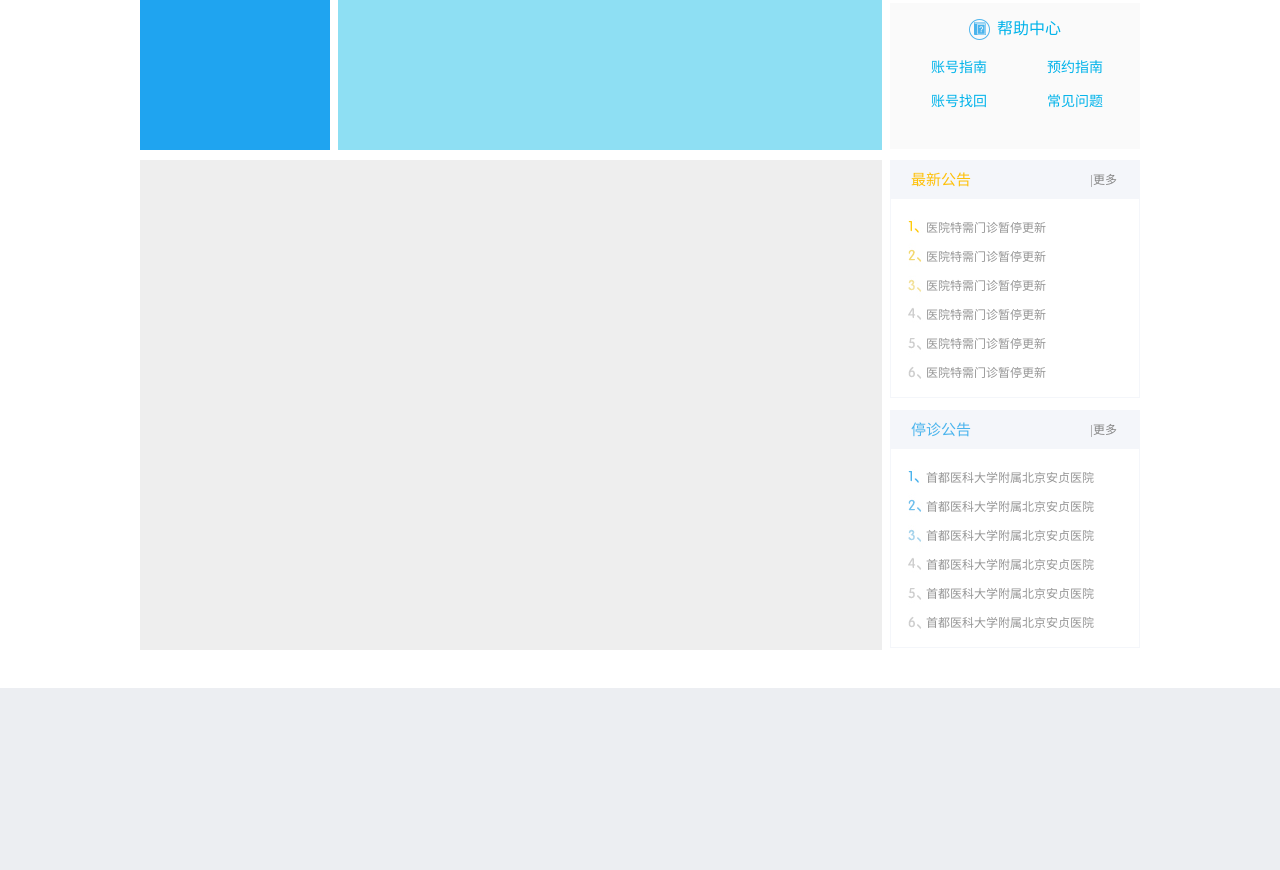
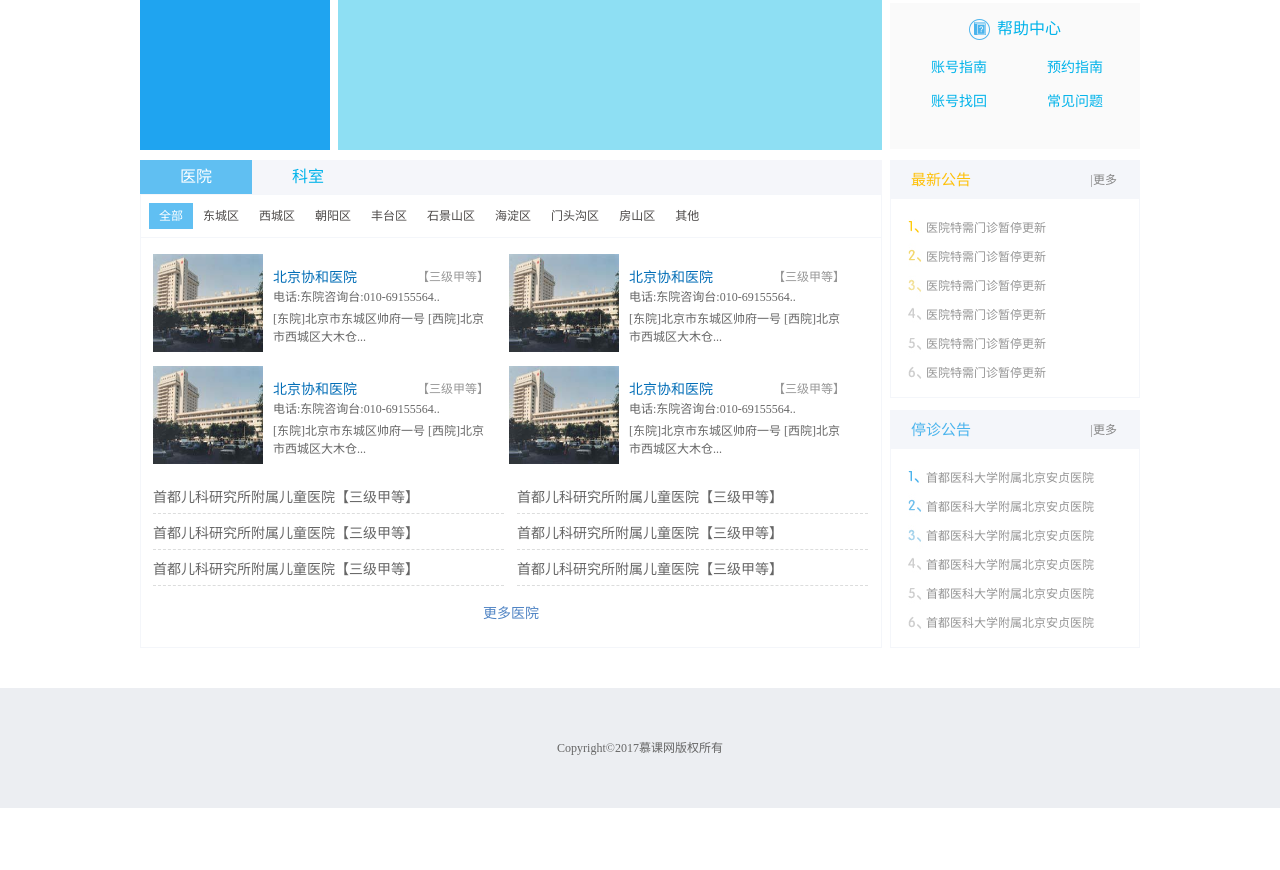
Before and after one commit to redpanda518/Code, a plain HTML site: page index.html in a window 1280 px wide. Shown: the part 431-1301 px from the top of the page. After the commit the page ends 1239 px from the top, so only its background shows below. Drawn offline with Linux system fonts and the light colour scheme.

Commit message:
静态部分的完成

```diff
--- a/css/base.css
+++ b/css/base.css
@@ -180,3 +180,112 @@ select,input{
 .content-close .list{
 	background-image: url(../img/list-blue.jpg);
 }
+
+.content-tab{
+	background: none;
+}
+.content-tab .caption{
+	height: 34px;
+	line-height: 34px;
+	background-color: #f5f6fa;
+}
+.content-tab .caption .item{
+	display: block;
+	width: 112px;
+	height: 34px;
+	text-align: center;
+	float: left;
+	color: #00b3ea;
+}
+.content-tab .caption .item_focus{
+	color: #fff;
+	background-color: #60bff2;
+}
+.content-tab .block{
+	border: 1px solid #f4f6fa;
+	height: 452px;
+}
+.content-tab .block-caption{
+	height: 26px;
+	line-height: 26px;
+	padding: 8px;
+	border-bottom: 1px solid #f4f6fa;
+}
+.content-tab .block-caption-item{
+	display: block;
+	padding:0 10px;
+	font-size:12px;
+	color: #4c4948;
+	float: left;
+}
+.content-tab .block-caption-item_focus{
+	background-color: #60bff2;
+	color: #fff;
+}
+.content-tab .block-content{
+	padding: 16px 12px;
+}
+.content-tab .block-content .block-more{
+	display: block;
+	line-height: 55px;
+	text-align: center;
+	color: #5084c4;
+	font-size: 14px;
+}
+/*医院列表 容器*/
+.content-tab .block-content .block-list{}
+
+.content-tab .block-content .block-list .item{
+	float: left;
+	width: 216px;
+	height: 102px;
+	padding: 0 20px 10px 120px;
+	position: relative;
+	font-size: 12px;
+}
+.content-tab .block-content .block-list .item img{
+	width: 110px;
+	height: 98px;
+	position: absolute;
+	left: 0;
+	top: 0;
+}
+.content-tab .block-content .block-list .item-name{
+	color: #036eb7;
+	font-size: 14px;
+	line-height: 21px;
+	padding-top: 13px;
+}
+.content-tab .block-content .block-list .item-level{
+	float: right;
+	font-size: 12px;
+	color: #979797;
+}
+.content-tab .block-content .block-list .item-phone,
+.content-tab .block-content .block-list .item-address{
+	line-height: 18px;
+	padding-bottom: 4px;
+	color: #666;
+}
+/*医院文案列表 容器*/
+.content-tab .block-content .block-text-list{}
+
+.content-tab .block-content .block-text-list .item{
+	display: block;
+	width:351px;
+	height: 27px;
+	font-size: 14px;
+	color: #666;
+	padding-top: 8px;
+	float: left;
+	border-bottom: 1px dashed #dcdddd;
+}
+.content-tab .block-content .block-text-list .item:nth-child(even){
+	margin-left: 13px;
+}
+.footer{
+	line-height: 70px;
+	text-align: center;
+	font-size: 12px;
+	color: #666;
+}
--- a/css/layout.css
+++ b/css/layout.css
@@ -9,6 +9,7 @@ body{
 	height: 0;
 	line-height: 0;
 	clear: both;
+	zoom:1;
 }
 .wrap{
 	width: 1000px;
@@ -72,7 +73,7 @@ body{
 }
 
 .footer{
-	height: 132px;
+	height: 70px;
 	padding: 25px 0;
 	background-color: #eceef2;
 }
--- a/index.html
+++ b/index.html
@@ -87,7 +87,68 @@
 
 	<div id="content" class="content">
 		<div class="wrap clearfix">
-			<div class="content-tab"></div>
+			<div class="content-tab">
+				<div class="caption">
+					<a href="#8" class="item item_focus">医院</a>
+					<a href="#7" class="item">科室</a>
+				</div>
+				<div class="block">
+					<div class="item">
+						<div class="block-caption">
+							<a href="#1" class="block-caption-item block-caption-item_focus">全部</a>
+							<a href="#1" class="block-caption-item">东城区</a>
+							<a href="#1" class="block-caption-item">西城区</a>
+							<a href="#1" class="block-caption-item">朝阳区</a>
+							<a href="#1" class="block-caption-item">丰台区</a>
+							<a href="#1" class="block-caption-item">石景山区</a>
+							<a href="#1" class="block-caption-item">海淀区</a>
+							<a href="#1" class="block-caption-item">门头沟区</a>
+							<a href="#1" class="block-caption-item">房山区</a>
+							<a href="#1" class="block-caption-item">其他</a>
+						</div>
+						<div class="block-content">
+							<div class="block-list clearfix">
+								<div class="item">
+									<img src="img/hospital-1.jpg" alt="xx医院">
+									<div class="item-name">北京协和医院<span class="item-level">【三级甲等】</span></div>
+									<div class="item-phone">电话:东院咨询台:010-69155564..</div>
+									<div class="item-address">[东院]北京市东城区帅府一号 [西院]北京市西城区大木仓...</div>
+								</div>
+								<div class="item">
+									<img src="img/hospital-1.jpg" alt="xx医院">
+									<div class="item-name">北京协和医院<span class="item-level">【三级甲等】</span></div>
+									<div class="item-phone">电话:东院咨询台:010-69155564..</div>
+									<div class="item-address">[东院]北京市东城区帅府一号 [西院]北京市西城区大木仓...</div>
+								</div>
+								<div class="item">
+									<img src="img/hospital-1.jpg" alt="xx医院">
+									<div class="item-name">北京协和医院<span class="item-level">【三级甲等】</span></div>
+									<div class="item-phone">电话:东院咨询台:010-69155564..</div>
+									<div class="item-address">[东院]北京市东城区帅府一号 [西院]北京市西城区大木仓...</div>
+								</div>
+								<div class="item">
+									<img src="img/hospital-1.jpg" alt="xx医院">
+									<div class="item-name">北京协和医院<span class="item-level">【三级甲等】</span></div>
+									<div class="item-phone">电话:东院咨询台:010-69155564..</div>
+									<div class="item-address">[东院]北京市东城区帅府一号 [西院]北京市西城区大木仓...</div>
+								</div>
+							</div>
+							<div class="block-text-list clearfix">
+								<a href="#9" class="item">首都儿科研究所附属儿童医院<span class="level">【三级甲等】</span></a>
+								<a href="#9" class="item">首都儿科研究所附属儿童医院<span class="level">【三级甲等】</span></a>
+								<a href="#9" class="item">首都儿科研究所附属儿童医院<span class="level">【三级甲等】</span></a>
+								<a href="#9" class="item">首都儿科研究所附属儿童医院<span class="level">【三级甲等】</span></a>
+								<a href="#9" class="item">首都儿科研究所附属儿童医院<span class="level">【三级甲等】</span></a>
+								<a href="#9" class="item">首都儿科研究所附属儿童医院<span class="level">【三级甲等】</span></a>
+							</div>
+							<div class="block-more">更多医院</div>
+						</div>
+					</div>
+					<div class="item" style="display: none;">
+						科室内容
+					</div>
+				</div>
+			</div>
 			<div class="content-news">
 				<div class="caption">最新公告<a href="#8" class="more">|更多</a></div>
 				<div class="list">
@@ -113,6 +174,8 @@
 		</div>
 	</div>
 
-	<div id="footer" class="footer"></div>
+	<div id="footer" class="footer">
+		Copyright&#169;2017慕课网版权所有
+	</div>
 </body>
 </html>
```
